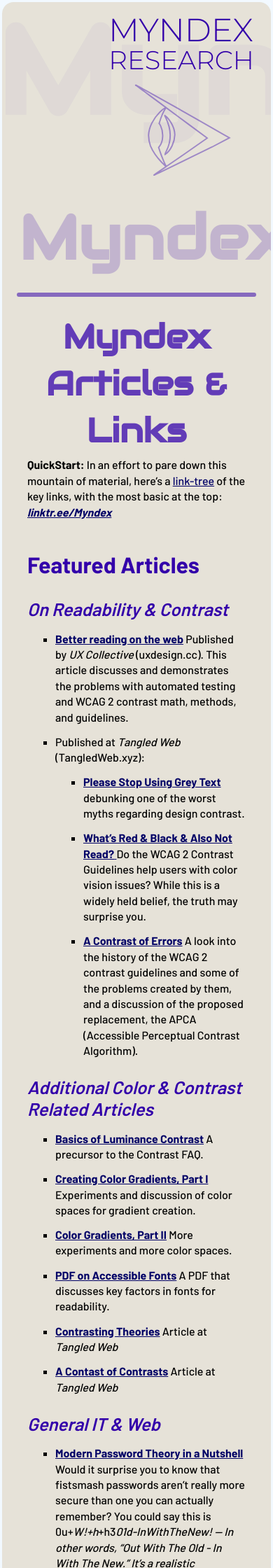
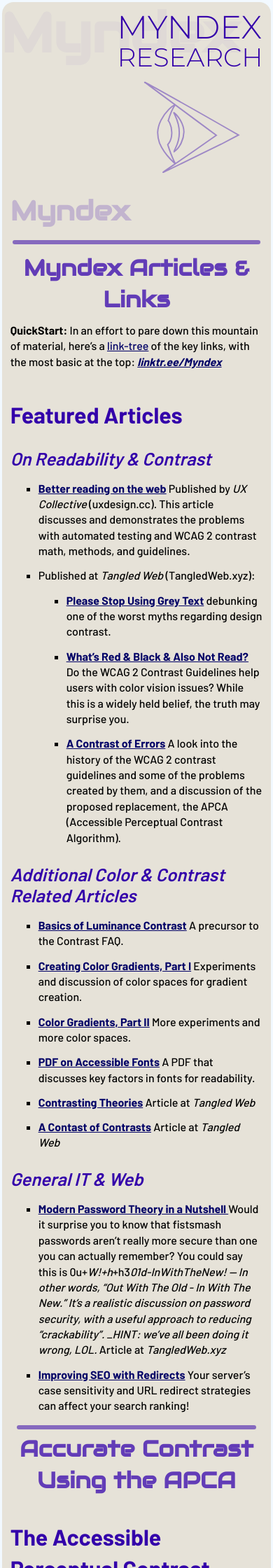
Before and after one commit to Myndex/Myndex, a Jekyll site: the page built from README.md, in a window 390 px wide. Shown: the top 2240 px of the page at 70% size. Built offline with Jekyll 4.4.1, drawn with Linux system fonts in a browser that asks for light colours; some web fonts are replaced; our own code applies the rules of GitHub Pages for plain Markdown files; a script that is not in the unit is left out; the repository's description, which GitHub fills in, is left out.

Commit message:
add media queries and vw

```diff
--- a/CSS/new-stylesM.css
+++ b/CSS/new-stylesM.css
@@ -58,6 +58,63 @@
   font-size: 1.5em;
   font-weight: 500;
   }
+
+
+
+
+
+/* ************************************************************************** */
+/* *****   MEDIA QUERIES   ************************************************** */
+/* ************************************************************************** */
+
+/* ************************************************************************** */
+/* *****   MEDIA QUERIES   ************************************************** */
+/* ************************************************************************** */
+
+@media (max-width: 899.99px) {
+
+.wrapper { padding: 0.5vw 1.5vw 1.5vw; }
+
+#main_content { padding: 1.5vw; }
+
+.headBanner {
+  padding: 0.5vw 1.5vw;
+}
+.headBanner h1 {
+  margin: -1.5vw 0 0;
+  font-size: 10vw;
+  }
+
+.headBanner h1.bglite {
+margin: -3.5vw;
+font-size: 20vw;
+}
+
+section h1 {
+  margin: -1.5vw 0;
+  font-size: 2em;
+  }
+
+#issue-threads--comments {font-size: 2em;}
+#accurate-contrastusing-the-apca { margin: -1.5vw 0; font-size: 2em;}
+#myndex-articles--links > p {margin: 0.3vw 4vw 1.5vw 2.5vw;}
+
+.headBanner h2 {
+  max-width: 66vw;
+  margin: 0;
+  padding: 0 1.5vw;
+  }
+}
+
+
+
+/* ************************************************************************** */
+/* *****   END MEDIA QUERIES   ********************************************** */
+/* ************************************************************************** */
+
+
+
+
 
 .flipH {
 display: inline-block;
```
